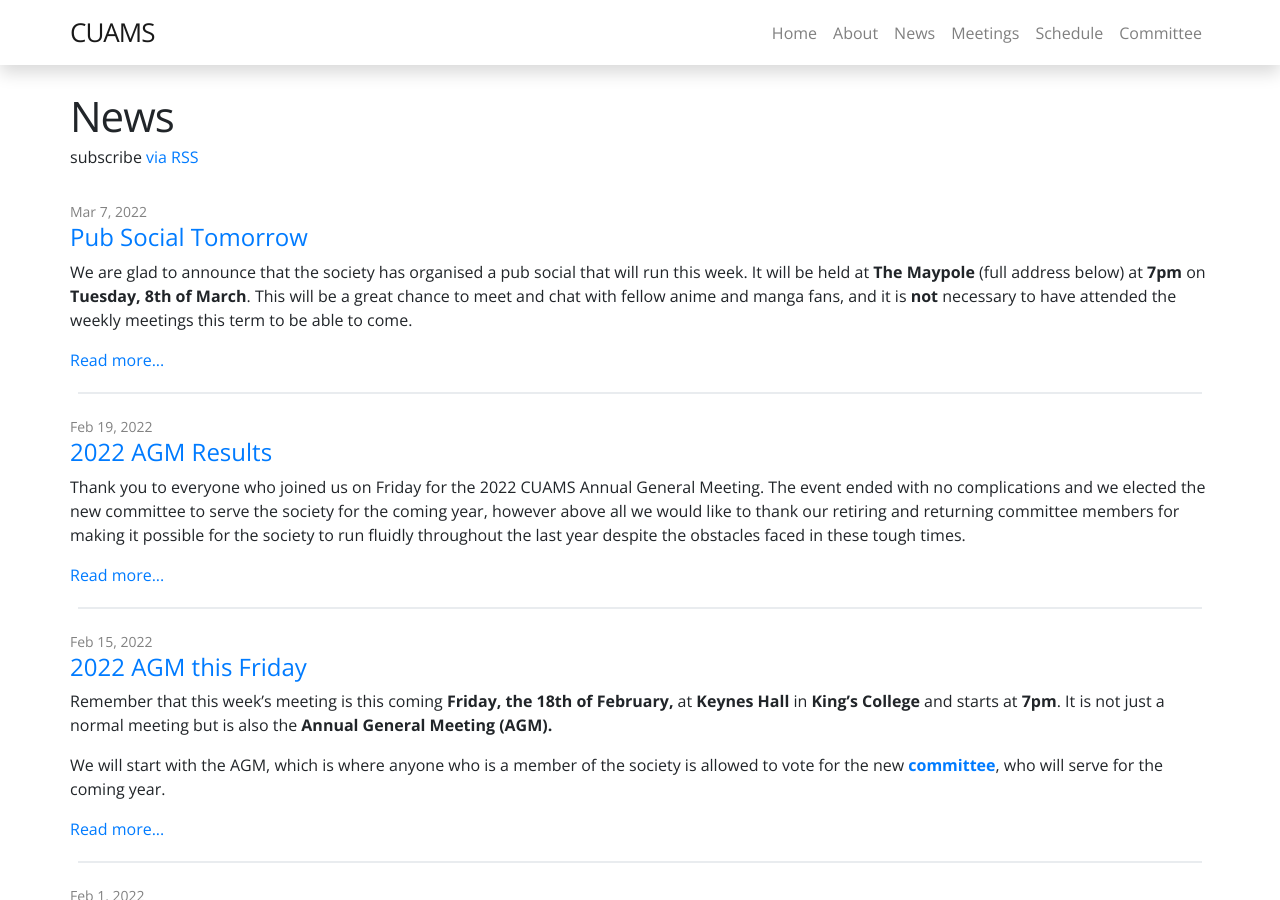
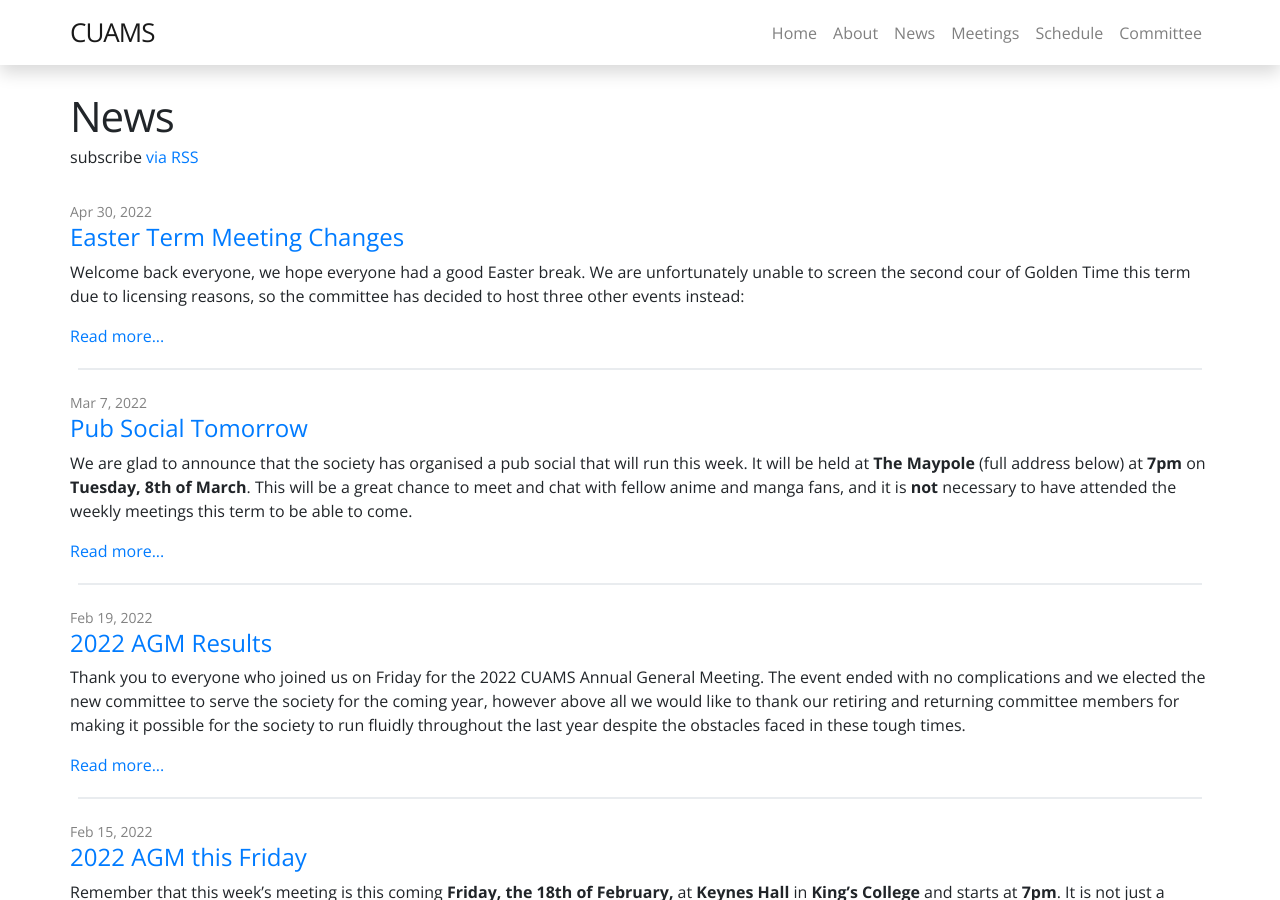
Before and after one commit to CUAMS/CUAMS-Website, a Jekyll site: the page built from pages/news.md, in a window 1280 px wide and 900 px high. Built offline with Jekyll 4.4.1, drawn with Linux system fonts in a browser that asks for light colours; nearby versions of some CDN libraries.

Commit message:
Added Easter term meetings to schedule. Added post regarding Easter meeting changes.

```diff
--- /dev/null
+++ b/_posts/2022-04-30-easter-activities.md
@@ -0,0 +1,16 @@
+---
+layout: post
+title: Easter Term Meeting Changes
+date: 2022-04-30 20:00:00 +0100
+---
+
+Welcome back everyone, we hope everyone had a good Easter break.
+We are unfortunately unable to screen the second cour of Golden Time this term due to licensing reasons, so the committee has decided to host three other events instead:
+
+- Anime-themed pub quiz
+- Karaoke
+- Anime movie screening of Night is Young, Walk on Girl
+
+The details for these events can be found either on the [schedule](/schedule) or on the [Easter term card](/assets/images/posts/eastertermcard-2022.png).
+
+Please note that the first event happens **this Sunday** at 7pm at King's College.
```
Also changed, not shown: _data/schedule.yml (+13 -24 lines), 1 other file.
